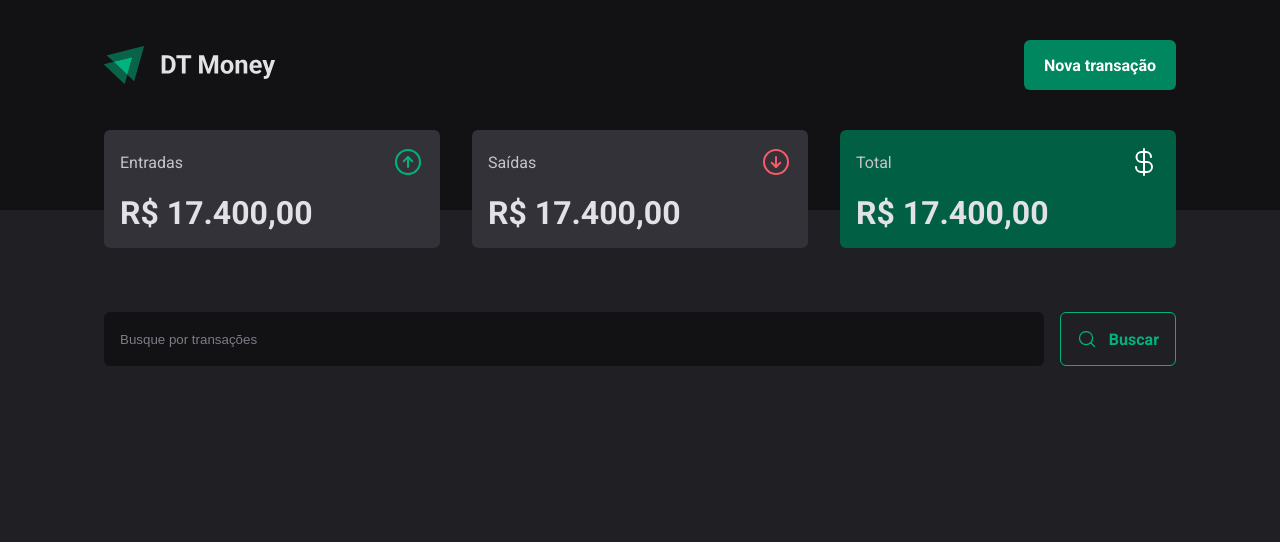
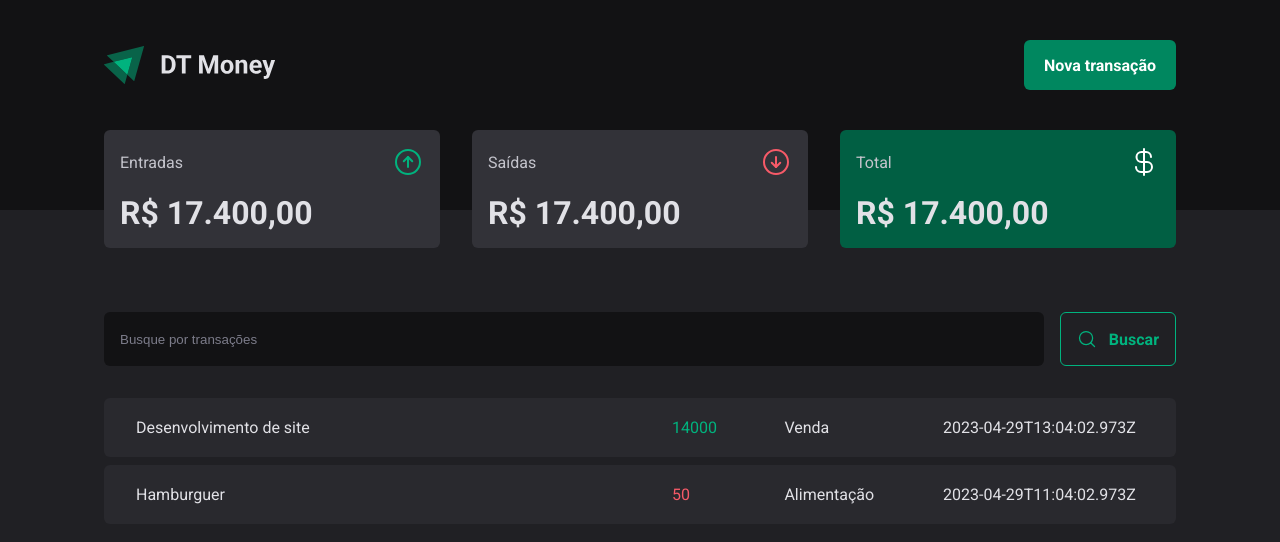
Before and after one commit to lzhudson/ignite-dt-money, a React (Vite) app: page / in a window 1280 px wide. Shown: the top 542 px of the page. Built offline with nearby package versions, Linux system fonts and the light colour scheme; data requests are answered from the project's data file.

Commit message:
feat: import and usage TransactionsProvider

```diff
--- a/src/App.tsx
+++ b/src/App.tsx
@@ -2,12 +2,15 @@ import { ThemeProvider } from "styled-components";
 import { GlobalStyle } from "./styles/GlobalStyle";
 import { defaultTheme } from "./styles/themes/default";
 import { Transactions } from "./pages/Transactions";
+import { TransactionsProvider } from "./context/TransactionsContent";
 
 export function App() {
   return (
-    <ThemeProvider theme={defaultTheme}>
-      <GlobalStyle />
-      <Transactions />
-    </ThemeProvider>
+    <TransactionsProvider>
+      <ThemeProvider theme={defaultTheme}>
+        <GlobalStyle />
+        <Transactions />
+      </ThemeProvider>
+    </TransactionsProvider>
   )
 }
```
